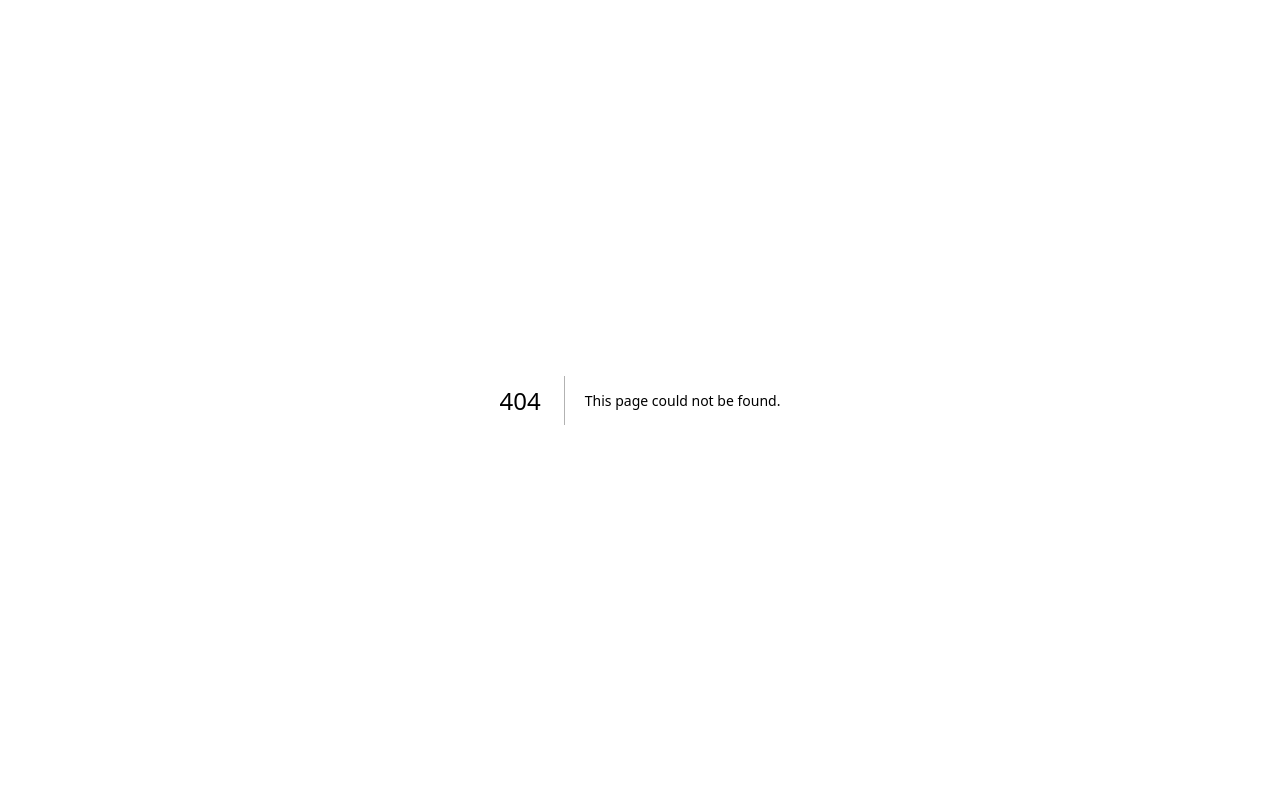
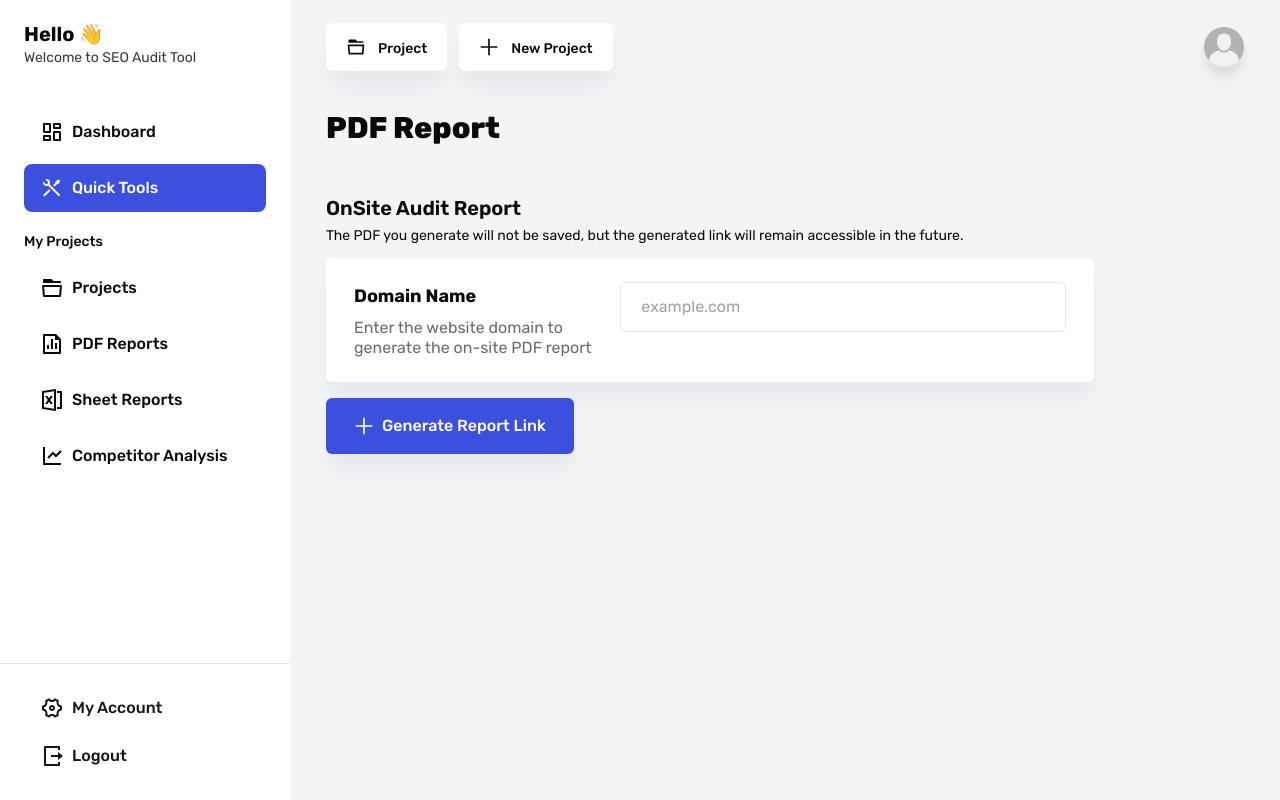
Before and after one commit to vishnut2003/seo_audit_tool, a Next.js app: page /dashboard/quick-tools/pdf-report in a window 1280 px wide. Before the commit this address had no page. Built offline with nearby package versions, Linux system fonts and the light colour scheme; no server answers; the database is empty.

Commit message:
Add Quick Tools feature: implement PDF report generation and update sidebar menu

```diff
--- /dev/null
+++ b/src/app/api/audit-report/quick-tools/route.ts
@@ -0,0 +1,21 @@
+import { NextRequest, NextResponse } from "next/server";
+import { createReport } from "@/utils/server/seoOptimerApi";
+
+export async function POST(request: NextRequest) {
+    try {
+        const body = (await request.json()) as {
+            domain: string,
+        };
+
+        // Create new report
+        const createdReport = await createReport({ domainName: body.domain });
+
+        // return if the created report dont have data body
+        if (!createdReport.data || !createdReport.data.id) throw new Error('No data body or data.id in created report response.');
+
+        return NextResponse.json({ reportId: createdReport.data.id });
+
+    } catch (err) {
+        return NextResponse.json({ error: err }, { status: 500 });
+    }
+}
--- /dev/null
+++ b/src/app/dashboard/quick-tools/page.tsx
@@ -0,0 +1,79 @@
+'use client';
+
+import BasicLayout from '@/layouts/BasicLayout/BasicLayout'
+import { RiCloseLargeLine, RiFileChartLine } from '@remixicon/react'
+import Link from 'next/link';
+import React, { useState } from 'react'
+
+function QuickTools() {
+    const [showDisclaimer, setShowDisclaimer] = useState<boolean>(true);
+
+    return (
+        <BasicLayout
+            pageTitle='Quick Tools'
+        >
+            <div
+                className='flex flex-col gap-5'
+            >
+                {/* Disclaimer */
+                    showDisclaimer &&
+                    <div
+                        className='py-4 px-5 bg-yellow-50 text-yellow-600 flex items-start md:items-center justify-between gap-3 rounded-md'
+                    >
+                        <p
+                            className='text-base'
+                        ><b>Disclaimer:</b> The data generated on this Quick Tools page will not be saved. If you want to retain your data, please create a project.</p>
+                        <button
+                            className='flex items-center gap-2'
+                            onClick={() => setShowDisclaimer(false)}
+                        >
+                            <RiCloseLargeLine />
+                        </button>
+                    </div>
+                }
+
+                {/* Tools Items */}
+                <div
+                    className='grid grid-cols-4'
+                >
+                    <div
+                        className='bg-white py-5 px-6 flex flex-col gap-5 shadow-xl shadow-gray-200 rounded-md'
+                    >
+                        <div
+                            className="text-xl font-semibold flex gap-4 items-center"
+                        >
+                            <RiFileChartLine
+                                size={38}
+                                className="text-themeprimary"
+                            />
+                            <div
+                                className="flex flex-col gap-0"
+                            >
+                                <h2>OnSite PDF Report</h2>
+                                <p
+                                    className="text-sm font-normal opacity-70 flex items-center gap-1"
+                                >Audit Report Export as PDF</p>
+                            </div>
+                        </div>
+
+                        <p className="opacity-80">Generate an on-site PDF report instantly.</p>
+
+                        <div
+                            className="flex gap-2"
+                        >
+                            <Link
+                                href={'/dashboard/quick-tools/pdf-report'}
+                                className="flex gap-2 items-center text-xs font-medium py-2 px-4 rounded-md bg-themeprimary text-foregroundwhite disabled:opacity-50"
+                            >
+                                Create Report
+                            </Link>
+                        </div>
+                    </div>
+                </div>
+            </div>
+
+        </BasicLayout>
+    )
+}
+
+export default QuickTools
--- /dev/null
+++ b/src/app/dashboard/quick-tools/pdf-report/page.tsx
@@ -0,0 +1,127 @@
+'use client';
+
+import DashboardStandardInput from '@/Components/ui/DashboardStandardInput'
+import BasicLayout from '@/layouts/BasicLayout/BasicLayout'
+import { RiAddLargeLine } from '@remixicon/react';
+import React, { FormEvent, useState } from 'react';
+import { motion } from "framer-motion";
+import axios from 'axios';
+
+const QuickToolsPDFReport = () => {
+
+    const [domain, setDomain] = useState<string>('');
+    const [error, setError] = useState<string | null>(null);
+    const [inProgress, setInProgress] = useState<boolean>(false);
+
+    const [reportId, setReportId] = useState<number | null>(null);
+
+    async function handleFormSubmit(e: FormEvent) {
+        e.preventDefault();
+        setError(null);
+        setInProgress(true);
+        if (!domain) {
+            setError("Domain field is required.");
+            setInProgress(false);
+            return;
+        }
+
+        const domainRegex = /^[-a-zA-Z0-9@:%._\+~#=]{2,256}\.[a-z]{2,6}$/;
+        if (!domainRegex.test(domain)) {
+            setError("The entered domain is not valid.");
+            setInProgress(false);
+            return;
+        }
+
+        try {
+            const { data }: {
+                data: {
+                    reportId: number
+                }
+            } = await axios.post('/api/audit-report/quick-tools', { domain });
+            console.log(data)
+            setReportId(data.reportId);
+            setInProgress(false);
+        } catch (err) {
+            console.log(err);
+            setError("Something went wrong!");
+            setInProgress(false);
+        }
+
+    }
+
+    return (
+        <BasicLayout
+            pageTitle='PDF Report'
+        >
+            <div
+                className='w-full max-w-screen-md'
+            >
+                <h2
+                    className='text-xl mb-1 font-semibold'
+                >OnSite Audit Report</h2>
+                <p
+                    className='text-sm mb-3'
+                >The PDF you generate will not be saved, but the generated link will remain accessible in the future.</p>
+                <form
+                    className='space-y-4'
+                    onSubmit={handleFormSubmit}
+                >
+                    <div
+                        className='bg-white rounded-md shadow-xl shadow-gray-200 overflow-hidden'
+                    >
+                        <DashboardStandardInput
+                            label='Domain Name'
+                            subLabel='Enter the website domain to generate the on-site PDF report'
+                            name='domain'
+                            inputValue={domain}
+                            inputPlaceholder='example.com'
+                            inputOnChange={(e) => setDomain(e.target.value)}
+                        />
+
+                        {
+                            // Form error
+                            error &&
+                            <motion.div
+                                className="text-md font-medium bg-red-200 text-red-500 py-4 px-6"
+                                initial={{
+                                    translateY: 200
+                                }}
+                                animate={{
+                                    translateY: 0
+                                }}
+                            >
+                                <p>{error}</p>
+                            </motion.div>
+                        }
+                    </div>
+
+                    <div
+                        className='flex gap-3'
+                    >
+                        <button
+                            className="py-4 px-7 bg-themesecondary text-foregroundwhite rounded-md shadow-xl shadow-gray-200 flex gap-2 items-center font-medium disabled:opacity-60"
+                            disabled={inProgress}
+                        >
+                            <RiAddLargeLine
+                                size={20}
+                            />
+                            {inProgress ? "Creating Report" : "Generate Report Link"}
+                        </button>
+
+                        {
+                            reportId &&
+                            <a
+                                className="py-4 px-7 bg-themesecondary text-foregroundwhite rounded-md shadow-xl shadow-gray-200 flex gap-2 items-center font-medium disabled:opacity-60"
+                                href={`/dashboard/reports/${reportId}`}
+                                target='_blank'
+                                rel='noopener noreferrer'
+                            >View Report</a>
+                        }
+                    </div>
+                </form>
+            </div>
+        </BasicLayout>
+    )
+}
+
+export default QuickToolsPDFReport
--- a/src/layouts/BasicLayout/Sidebar/SidebarMenu/items.ts
+++ b/src/layouts/BasicLayout/Sidebar/SidebarMenu/items.ts
@@ -9,7 +9,10 @@ const sidebarMenuItems = [
     {
         name: 'Quick Tools',
         icon: RiToolsLine,
-        link: '/dashboard/quick-tools'
+        link: '/dashboard/quick-tools',
+        subPages: [
+            "/dashboard/quick-tools/pdf-report"
+        ]
     },
     "My Projects",
     {
--- a/src/utils/server/seoOptimerApi.ts
+++ b/src/utils/server/seoOptimerApi.ts
@@ -1,4 +1,4 @@
-import ReportRecordModel, { createReportMDocInterface } from "@/models/ReportRecordModel";
+import ReportRecordModel from "@/models/ReportRecordModel";
 import { dbConnect } from "@/database/DBConfig";
 import { getReportResponseInterface } from "@/Interfaces/SeoOptimer/GetResponseInterface";
 import axios from "axios";
```
